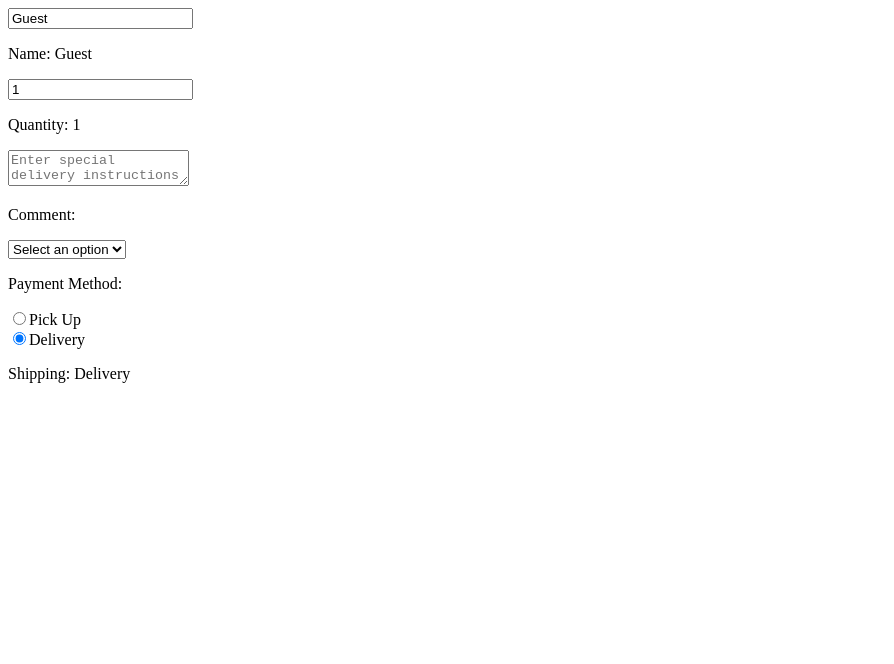
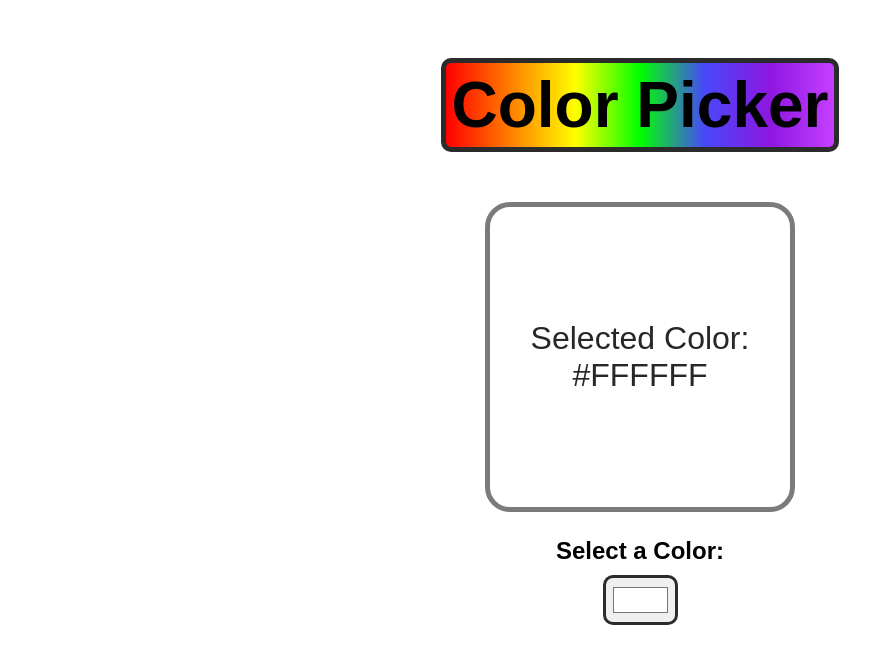
Before and after one commit to kubicix/React-Course, a React (Vite) app in the folder website/my-react-app/: page / in a window 1280 px wide. Shown: the top 664 px of the page, without its empty margins (0-894 px from the left). Built offline with nearby package versions, Linux system fonts and the light colour scheme.

Commit message:
created color picker App with react.js

```diff
--- a/website/my-react-app/src/App.jsx
+++ b/website/my-react-app/src/App.jsx
@@ -1,12 +1,10 @@
-import MyComponent from "./MyComponent";
-import Counter from "./Counter";
-
+import ColorPicker from "./ColorPicker";
 function App() {
 
 
   return(
     <>
-      <MyComponent></MyComponent>
+      <ColorPicker></ColorPicker>
     </>
   );
 }
--- /dev/null
+++ b/website/my-react-app/src/ColorPicker.jsx
@@ -0,0 +1,22 @@
+import { useState } from "react"
+
+function ColorPicker(){
+    const [color,setColor]=useState("#FFFFFF")
+
+    function handleColorChange(event){
+        setColor(event.target.value)
+    }
+
+    return(
+        <div className="color-container">
+            <h1>Color Picker</h1>
+            <div className="color-display" style={{backgroundColor: color}}>
+            <p>Selected Color: {color}</p>
+            </div>
+            <label htmlFor="">Select a Color:</label>
+            <input type="color" id="picker" name="picker" value={color} onChange={handleColorChange}/>
+        </div>
+    );
+
+}
+export default ColorPicker
--- a/website/my-react-app/src/index.css
+++ b/website/my-react-app/src/index.css
@@ -104,3 +104,50 @@
   justify-content: center;
   align-items: center;
 } */
+
+body{
+  font-family: Arial,sans-serif;
+}
+.color-container{
+  display: flex;
+  flex-direction: column;
+  align-items: center;
+}
+h1{
+  margin: 50px;
+  font-size: 4rem;
+  font-weight: bold;
+  color: black;
+  background:linear-gradient(to right, #ff0000, #ff7f00, #ffff00, #00ff00, #4848f9, #8d17e1, #c53fff);;
+  border: 5px solid rgb(43, 43, 43);
+  border-radius: 10px;
+  padding: 5px;
+}
+.color-display{
+  width: 300px;
+  height: 300px;
+  display: flex;
+  justify-content: center;
+  align-items: center;
+  border:5px solid rgb(123, 123, 123);
+  border-radius: 25px;
+  margin-bottom: 25px;
+}
+
+.color-display p {
+  color:#272727;
+  font-size: 2rem;
+  text-align: center;
+}
+label{
+  font-size: 1.5rem;
+  font-weight: bold;
+  margin-bottom: 10px;
+}
+input[type="color"]{
+  width: 75px;
+  height: 50px;
+  padding: 5px;
+  border-radius: 10px;
+  border: 3px solid rgb(43, 43, 43);
+}
```
